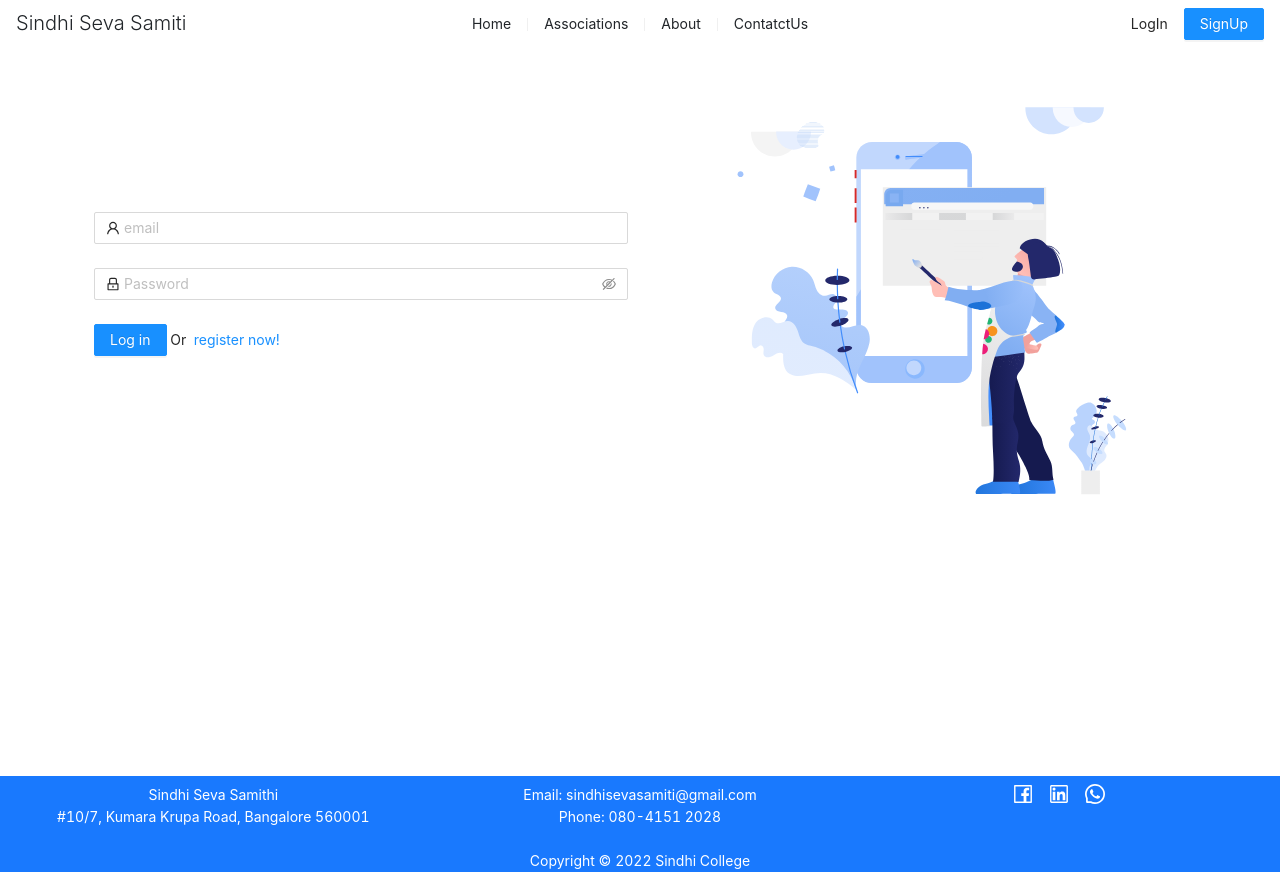
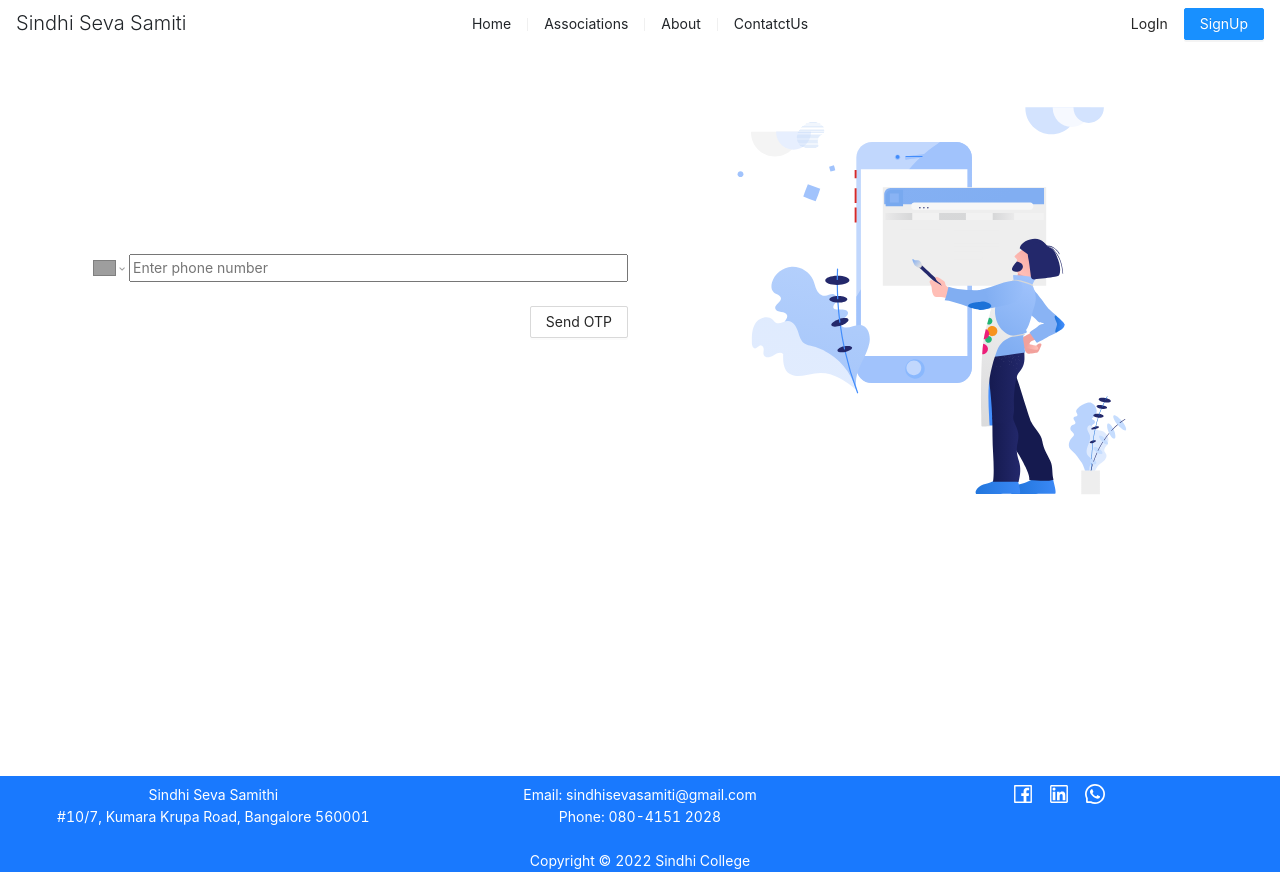
Before and after one commit to emwil23/sindhiSevaProject-Frontend, a React (Create React App) app: page /auth/login in a window 1280 px wide. Built offline with nearby package versions, Linux system fonts and the light colour scheme; grey boxes are pictures that could not be loaded.

Commit message:
TEST: Login Page fixes with the API

```diff
--- a/src/Components/pages/loginPage/index.tsx
+++ b/src/Components/pages/loginPage/index.tsx
@@ -1,9 +1,9 @@
 import { LockOutlined, UserOutlined } from '@ant-design/icons';
-import { FC } from 'react';
+import { FC, useState } from 'react';
 import Lottie from 'lottie-react';
 import registrationLottie from '../../../assets/register.json';
 import { Link } from 'react-router-dom';
-import { Button, Form, Input} from 'antd';
+import { Button} from 'antd';
 import { postRequest } from '../../../services/apiHelperService';
 import { openNotification } from '../../../services/notificationService';
 import { useDispatch} from 'react-redux';
@@ -11,9 +11,16 @@ import { loggedInTrue } from '../../app/slices/authSlice';
 import { useNavigate } from 'react-router-dom';
 import { pushUserDetails } from '../../app/slices/userSlice';
 import { AxiosError } from 'axios';
+import PhoneInput, { isValidPhoneNumber } from 'react-phone-number-input';
+import OTPInput, { ResendOTP } from 'otp-input-react';
+import React from 'react';
 
 const LoginComponent: FC = () => {
 
+  const [step, setStep] = useState<string>('otp');
+  const [phoneNumber, setPhoneNumber] = useState<string>();
+  const [OTP, setOTP] = useState<number>();
+  const [otpAttempted, setOtpAttempted] = useState<number>(0);
   const dispatch = useDispatch();
   const navigate = useNavigate();
 
@@ -29,46 +36,76 @@ const LoginComponent: FC = () => {
     })
   }
 
+  const verifyPhoneNumber = (mobile: string): boolean => {
+    return isValidPhoneNumber(mobile);
+  }
+
+  const sendOtp = (mobile: string) => {
+    if(verifyPhoneNumber(mobile)){
+      postRequest(`/otp-send/${mobile}`).then(res => {
+          openNotification(res.message);
+          setStep('otp-verification');
+      })
+    }
+    else
+      openNotification('Not a valid phone number');
+  }
+
+  const resendOtp = () => {
+    if (otpAttempted >= 3)
+      openNotification('Too many Attepmts', 'Please try again later');
+    else
+      postRequest(`/otp-send/${phoneNumber}`).then(res => {
+        openNotification(res.message);
+        setOtpAttempted(otpAttempted + 1);
+      })
+  }
+
+  const verifyOtp = (otp: number) => {
+    postRequest(`/otp-verification/${phoneNumber}/${otp as number}`).then(res => {
+      if(res.varified){
+        openNotification('Verification successful');
+        setStep('form');
+      }
+    })
+  }
+
+  const renderButton = (buttonProps: any) => {
+    return (
+      <Button disabled={otpAttempted >= 3} className='mt-4' {...buttonProps}>
+        {buttonProps.remainingTime !== 0 ? `Please wait for ${buttonProps.remainingTime} sec` : "Resend"}
+      </Button>
+    );
+  };
+  const renderTime = () => React.Fragment;
+
 
 
   return (
     <div className='container my-5'>
       <div className='row align-items-center'>
         <div className='col-md-6'>
-          <Form
-            onFinish={onFinish}
-          >
-            <Form.Item
-              name="email"
-              rules={[{ required: true, message: 'Please input your Email!', type: 'email' }]}
-            >
-              <Input prefix={<UserOutlined />} placeholder="email" />
-            </Form.Item>
-            <Form.Item
-              name="password"
-              rules={[{ required: true, message: 'Please Input your password!'},
-              () => ({
-                validator(_, value: string){
-                  if(!value || value.length >= 6){
-                    return Promise.resolve();
-                  }
-                  return Promise.reject(new Error('Password length should be more than 6!'))
-                }
-              })
-            ]}
-            >
-              <Input.Password
-                prefix={<LockOutlined />}
-                placeholder="Password"
-              />
-            </Form.Item>
-            <Form.Item>
-              <Button type="primary" htmlType="submit">
-                Log in
-              </Button>
-              &nbsp;Or&nbsp; <Link to={'../register'}>register now!</Link>
-            </Form.Item>
-          </Form>
+          {step === 'otp' ?
+          <>
+              <PhoneInput
+                placeholder="Enter phone number"
+                value={phoneNumber}
+                onChange={setPhoneNumber}
+                defaultCountry='IN'
+                />
+              <div className='text-end'>
+              <Button className='mt-4' onClick={() => sendOtp(phoneNumber as string)}>Send OTP</Button>
+              </div>
+          </>
+          :
+          <div className='d-flex align-items-center flex-column '>
+            <OTPInput value={OTP} onChange={setOTP} autoFocus OTPLength={4} otpType="number" disabled={false} />
+            <div className='d-flex align-items-center'>
+              <ResendOTP onResendClick={() => resendOtp()} renderButton={renderButton} renderTime={renderTime} />
+              <Button className='mt-4 ms-3' onClick={() => verifyOtp(OTP as number)}>Verify OTP</Button>
+            </div>
+          </div>
+          }
         </div>
         <div className='col-md-6'>
           <Lottie animationData={registrationLottie} loop={false} />
```
Also changed, not shown: src/Components/pages/loginPage/loginv2.tsx (deleted, +0 -105 lines).
